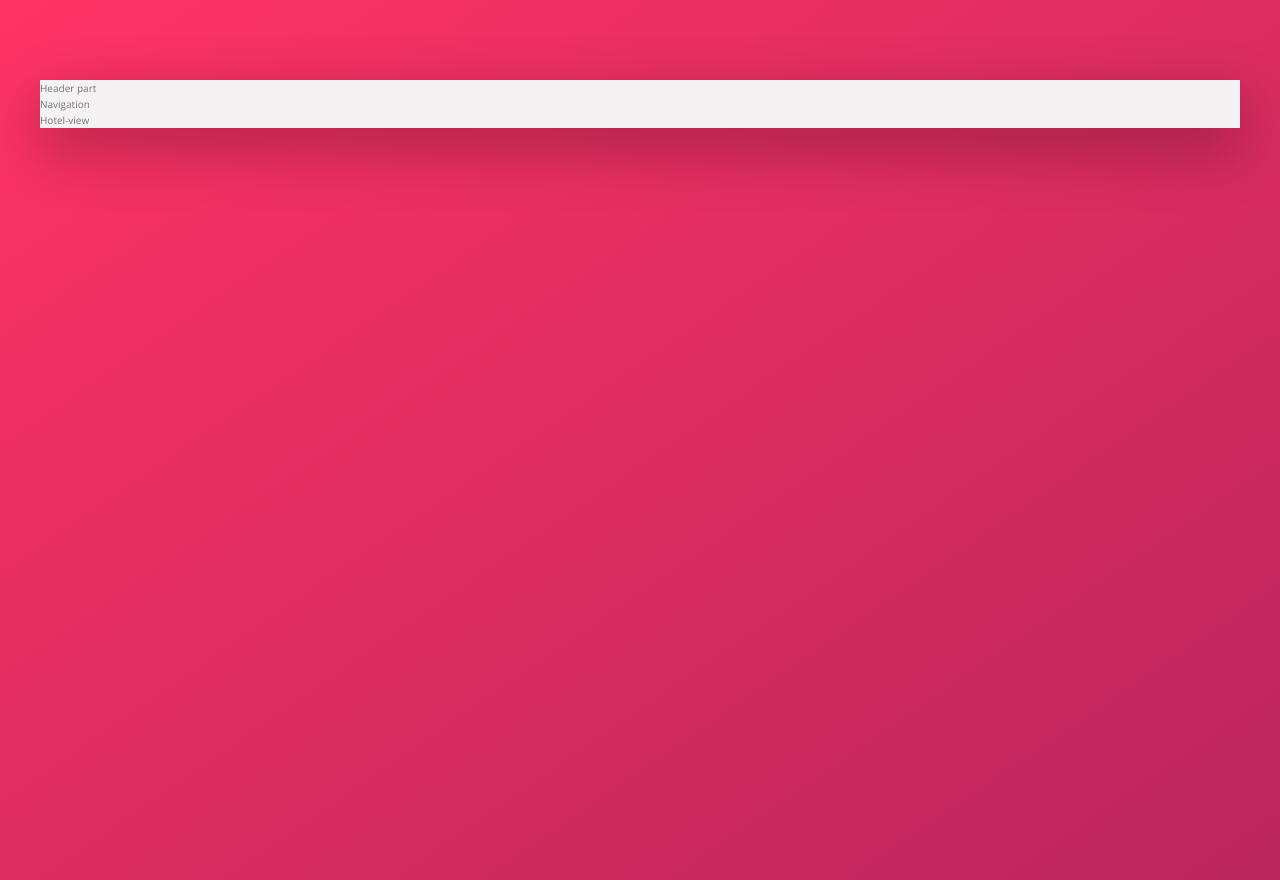
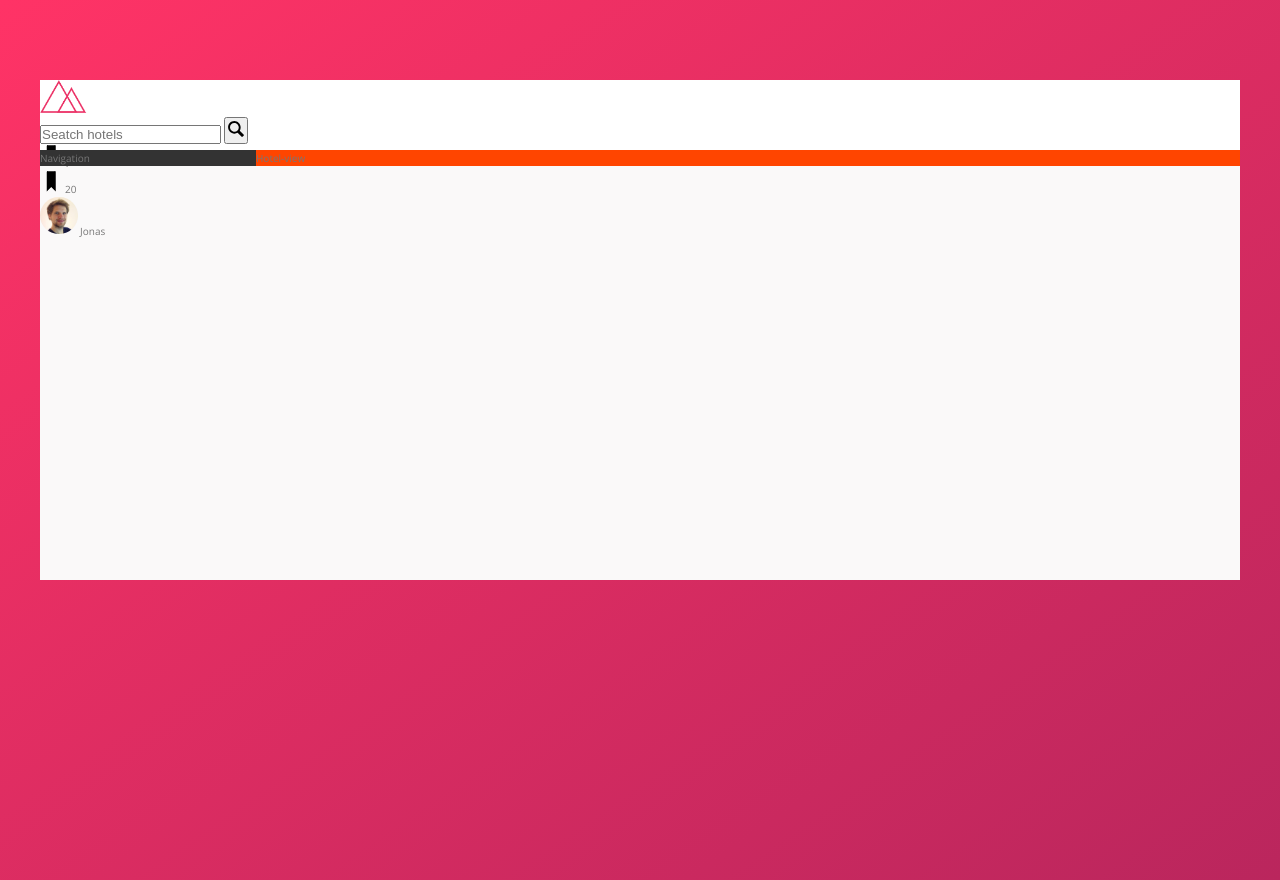
Before and after one commit to EugeneLevkovych/Trillo-flex, a plain HTML site: page index.html in a window 1280 px wide. Drawn offline with nearby package versions, Linux system fonts and the light colour scheme.

Commit message:
Deploying to gh-pages from @ EugeneLevkovych/Trillo-flex@4f298c7008e123a7620cd94faa6b5c6ec90a5d49 🚀

```diff
--- /dev/null
+++ b/assets/index-CQ3-NspQ.css
@@ -0,0 +1 @@
+:root{--color-primary: #eb2f64;--color-primary-light: #FF3366;--color-primary-dark: #BA265D;--color-grey-light-1: #faf9f9;--color-grey-light-2: #f4f2f2;--color-grey-light-3: #f0eeee;--color-grey-light-4: #ccc;--color-grey-dark-1: #333;--color-grey-dark-2: #777;--color-grey-dark-3: #999;--shadow-dark: 0 2rem 6rem rgba(0,0,0,.3rem)}*{margin:0;padding:0}*,:before,:after{box-sizing:inherit}html{box-sizing:border-box;font-size:62.5%}body{font-family:Open Sans,sans-serif;font-weight:400;line-height:1.6;color:var(--color-grey-dark-2);background-image:linear-gradient(to right bottom,var(--color-primary-light),var(--color-primary-dark));background-size:cover;background-repeat:no-repeat;min-height:100vh}.container{max-width:120rem;margin:8rem auto;background-color:var(--color-grey-light-1);box-shadow:var(--shadow-dark);min-height:50rem}.header{height:7rem;background-color:#fff;border-bottom:var(--color-grey-light-2)}.content{display:flex}.sidebar{background-color:var(--color-grey-dark-1);flex:0 0 18%}.hotel-view{background-color:#ff4500;flex:1}.logo{height:3.25rem}.search__icon{width:2rem;height:2rem}.user-nav__icon{height:2.25rem;width:2.25rem}.user-nav__user-photo{height:3.75rem;border-radius:50%}
--- a/assets/index-DZuqb1PQ.css
+++ /dev/null
@@ -1 +0,0 @@
-:root{--color-primary: #eb2f64;--color-primary-light: #FF3366;--color-primary-dark: #BA265D;--color-grey-light-1: #faf9f9;--color-grey-light-2: #f4f2f2;--color-grey-light-3: #f0eeee;--color-grey-light-4: #ccc;--color-grey-dark-1: #333;--color-grey-dark-2: #777;--color-grey-dark-3: #999}*{margin:0;padding:0}*,:before,:after{box-sizing:inherit}html{box-sizing:border-box;font-size:62.5%}body{font-family:Open Sans,sans-serif;font-weight:400;line-height:1.6;color:var(--color-grey-dark-2);background-image:linear-gradient(to right bottom,var(--color-primary-light),var(--color-primary-dark));background-size:cover;background-repeat:no-repeat;min-height:100vh}.container{max-width:120rem;margin:8rem auto;background-color:var(--color-grey-light-2);box-shadow:0 2rem 6rem #0000004d}
--- a/index.html
+++ b/index.html
@@ -6,12 +6,39 @@
     <meta name="viewport" content="width=device-width, initial-scale=1.0" />
     <title>Trillo-flex</title>
     <link href="https://fonts.googleapis.com/css?family=Open+Sans:300,400,600" rel="stylesheet">
-    <link rel="stylesheet" crossorigin href="/Trillo-flex/assets/index-DZuqb1PQ.css">
+    <link rel="stylesheet" crossorigin href="/Trillo-flex/assets/index-CQ3-NspQ.css">
   </head>
   <body>
     <div class="container">
       <header class="header">
-        Header part
+        <img src="/Trillo-flex/assets/logo-iF5P6Tty.png" alt="trillo-logo" class="logo">
+
+        <form action="#" class="search">
+          <input class="search__input" placeholder="Seatch hotels">
+          <button class="search__button">
+            <svg class="search__icon" width="20" height="20">
+              <use href="/Trillo-flex/assets/sprite-6-pGHNaE.svg#icon-magnifying-glass"></use>
+            </svg>
+          </button>
+        </form>
+        <nav class="user-nav">
+          <div class="user-nav__icon-box">
+            <svg class="user-nav__icon" width="" height="">
+              <use href="/Trillo-flex/assets/sprite-6-pGHNaE.svg#icon-bookmark"></use>
+            </svg>
+            <span class="user-nav__notification">7</span>
+          </div>
+            <div class="user-nav__icon-box">
+            <svg class="user-nav__icon" width="22.5" height="22.5">
+              <use href="/Trillo-flex/assets/sprite-6-pGHNaE.svg#icon-bookmark"></use>
+            </svg>
+            <span class="user-nav__notification">20</span>
+          </div>
+          <div class="user-nav__user">
+            <img src="/Trillo-flex/assets/user-M8Wl7qM_.jpg" alt="User photo" class="user-nav__user-photo">
+            <span class="user-nav__user-name">Jonas</span>
+          </div>
+        </nav>
       </header>
       <div class="content">
         <nav class="sidebar">
```
Also changed, not shown: assets/logo-iF5P6Tty.png (added), assets/sprite-6-pGHNaE.svg (added), assets/user-M8Wl7qM_.jpg (added).
